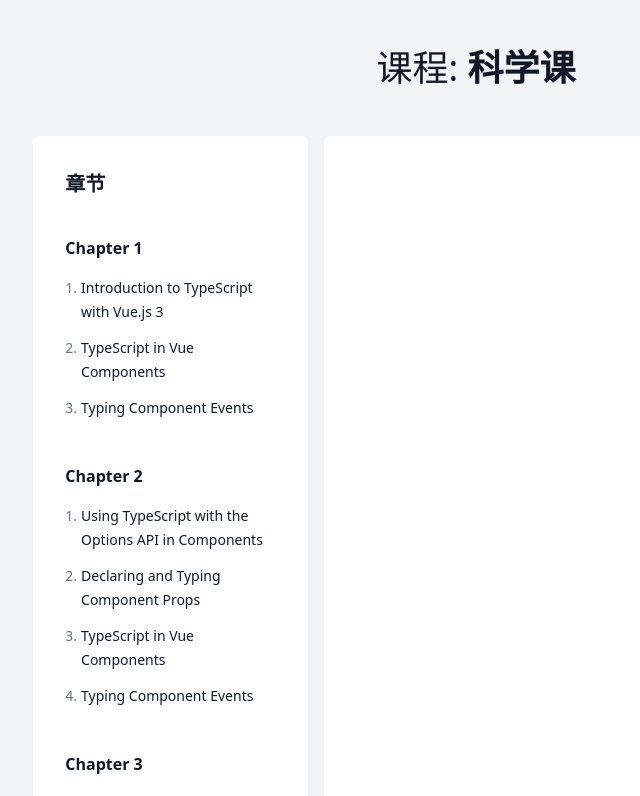
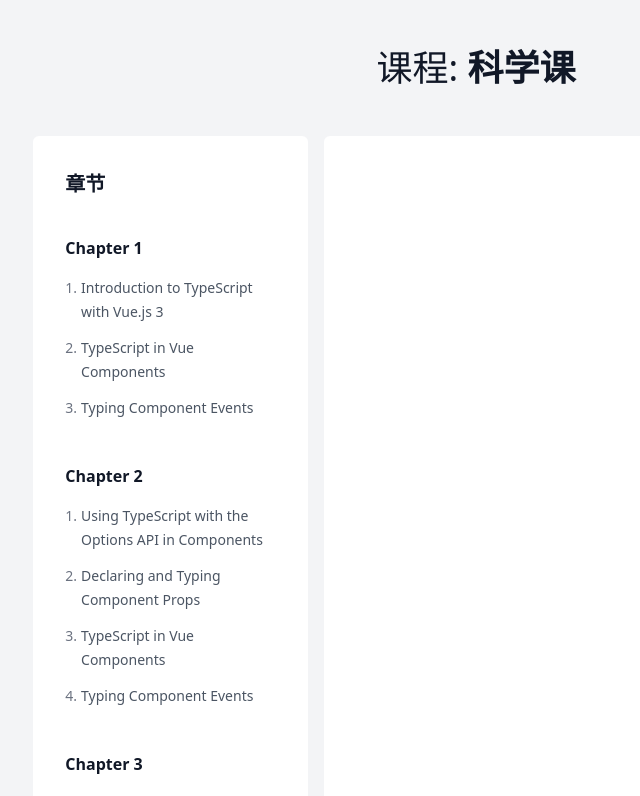
Before and after one commit to MIGU-EDU/science-lesson, a Nuxt app: page /course in a window 1280 px wide. Shown: the top 796 px of the page, without its empty margins (164-804 px from the left). Built offline with nearby package versions, Linux system fonts and the light colour scheme.

Commit message:
feat: replace `<a>` by nuxtlink

```diff
--- a/composables/useCourse.ts
+++ b/composables/useCourse.ts
@@ -1,5 +1,14 @@
 import courseData from "./courseData"
 
 export const useCourse = () => {
-  return courseData
+  return {
+    ...courseData,
+    chapters: courseData.chapters.map((chapter) => ({
+      ...chapter,
+      lessons: chapter.lessons.map((lesson) => ({
+        ...lesson,
+        path: `/course/chapter/${chapter.slug}/lesson/${lesson.slug}`,
+      })),
+    })),
+  }
 }
--- a/pages/course.vue
+++ b/pages/course.vue
@@ -22,7 +22,11 @@
             v-for="(lesson, index) in chapter.lessons"
             :key="lesson.slug"
             class="flex flex-row space-x-1 no-underline prose-sm font-normal py-1 px-4 -mx-4"
-            :to="`/course/chapter/${chapter.slug}/lesson/${lesson.slug}`"
+            :to="lesson.path"
+            :class="{
+              'text-blue-500':lesson.path === $route.fullPath,
+              'text-gray-600': lesson.path !== $route.fullPath
+            }"
           >
             <span class="text-gray-500"
               >{{ index + 1 }}.</span
--- a/pages/course/chapter/[chapterSlug]/lesson/[lessonSlug].vue
+++ b/pages/course/chapter/[chapterSlug]/lesson/[lessonSlug].vue
@@ -7,20 +7,20 @@
     <h2 class="my-0">{{ lesson.title }}</h2>
 
     <div class="flex space-x-4 mt-2 mb-8">
-      <a v-if="lesson.sourceUrl"
+      <NuxtLink v-if="lesson.sourceUrl"
         class="font-normal text-md text-gray-500"
-        :href="lesson.sourceUrl"
+        :to="lesson.sourceUrl"
       >
         Download Source Code
-      </a>
+      </NuxtLink>
 
-      <a
+      <NuxtLink
         v-if="lesson.downloadUrl"
         class="font-normal text-md text-gray-500"
-        :href="lesson.downloadUrl"
+        :to="lesson.downloadUrl"
       >
         Download Video
-      </a>
+      </NuxtLink>
     </div>
     <VideoPlayer
       v-if="lesson.videoId"
```
